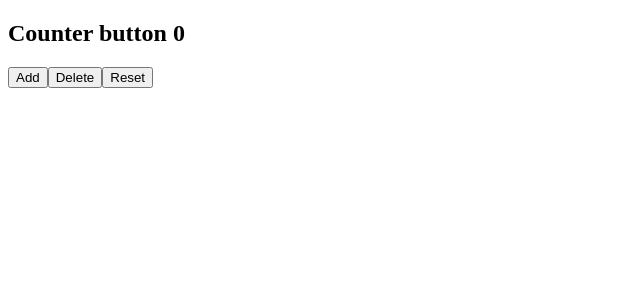
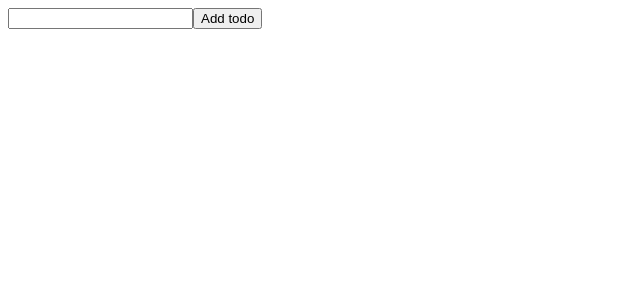
Before and after one commit to ver-sim/REACT, a React (Vite) app in the folder props/: page / in a window 1280 px wide. Shown: the top 300 px of the page, without its empty margins (0-640 px from the left). Built offline with nearby package versions, Linux system fonts and the light colour scheme.

Commit message:
add TodoList

```diff
--- a/props/src/App.jsx
+++ b/props/src/App.jsx
@@ -1,6 +1,6 @@
-// import { StrictMode } from "react";
-import { Counter } from "./Counter";
+
+import { TodoList } from "./TodoList";
 
 export function App(){
-    return <Counter />
+    return <TodoList />
 }
--- /dev/null
+++ b/props/src/TodoList.jsx
@@ -0,0 +1,24 @@
+
+import { useState } from "react";
+
+export const TodoList = () => {
+
+    const [todos, setTodos] = useState([]);
+    const [toDoAdd, setToDoAdd] = useState('');
+
+    const handleTodoButton = (e) => {
+        e.preventDefault()
+        setTodos([...todos, toDoAdd])
+    }
+    return (
+        <div>
+            <form>
+                <input type="text" value={toDoAdd} onChange={(e) => setToDoAdd(e.target.value)}/>
+                <button onClick={handleTodoButton} >Add todo</button>
+            </form>
+            <ul>
+                {todos.map((todo, index) => <li key={index}>{todo}</li>)}
+            </ul>
+        </div>
+    );
+}
```
